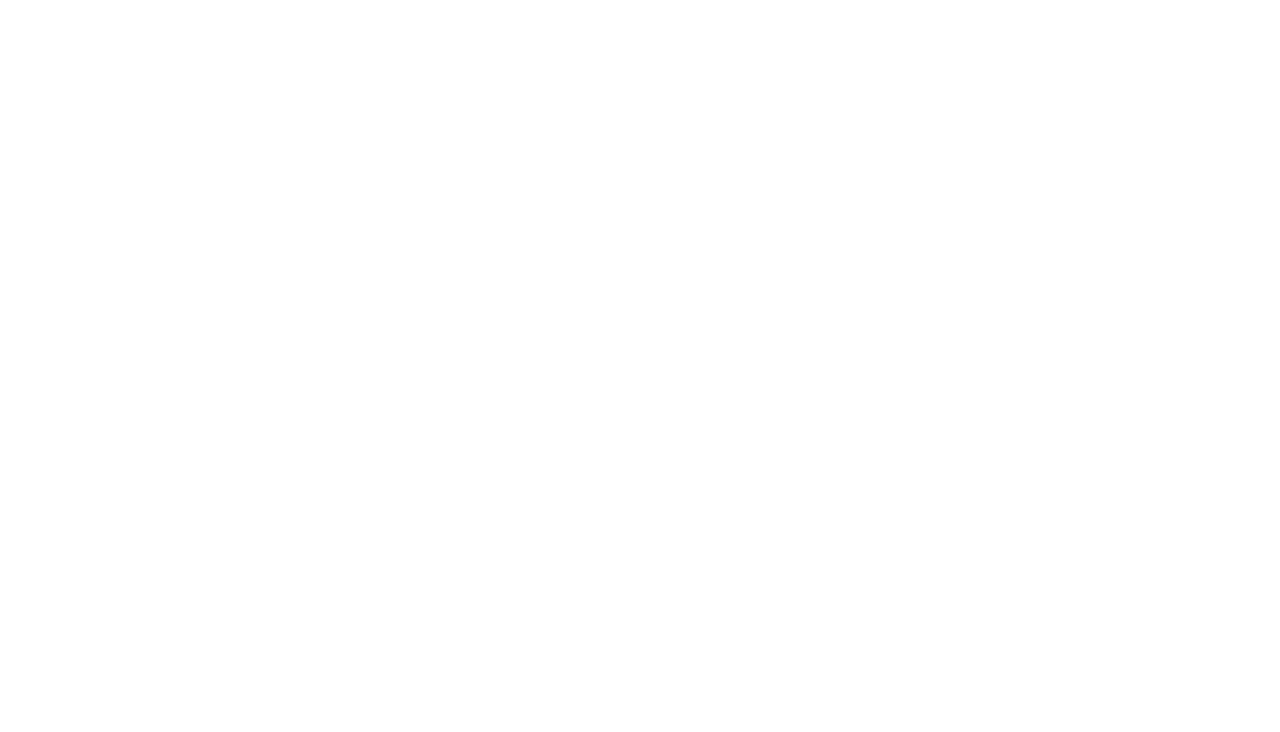
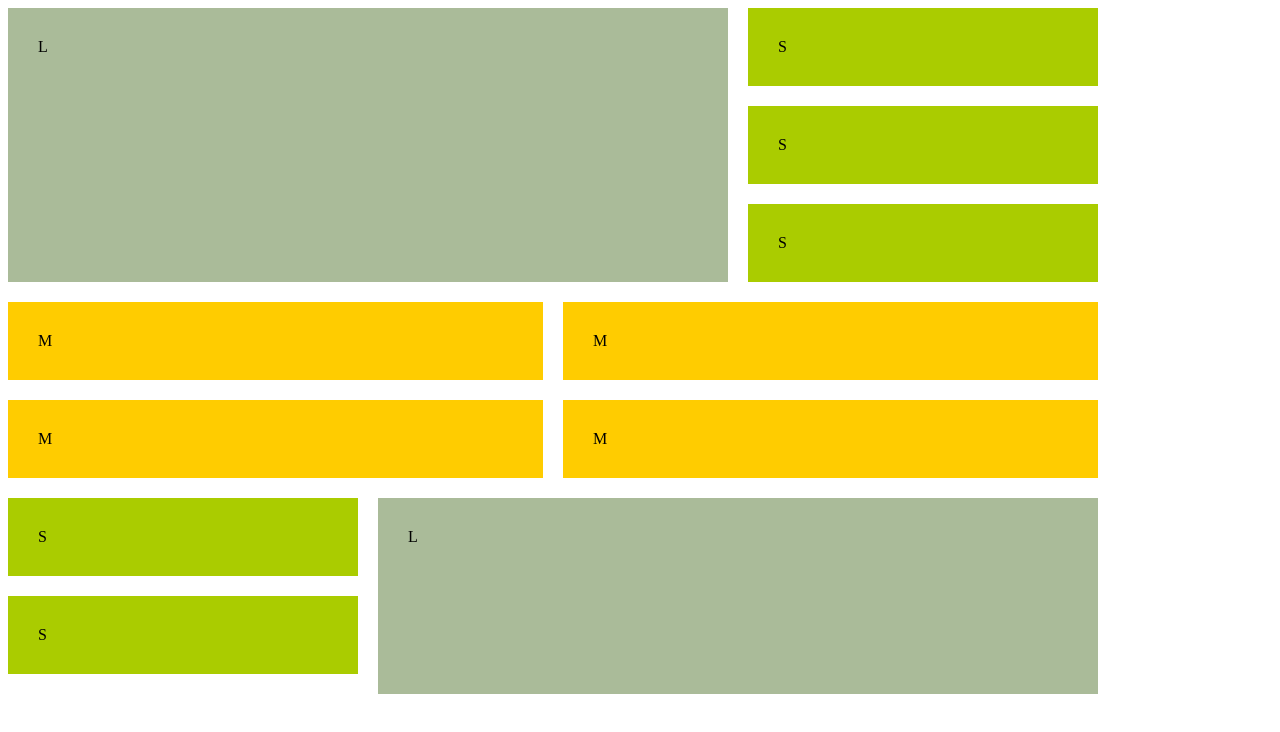
Before and after one commit to Dfurzikova/smarthouse-1, a plain HTML site: page index.html in a window 1280 px wide. Drawn offline with Linux system fonts and the light colour scheme.

Commit message:
Добавила прототип сетки карточек

```diff
--- a/index.css
+++ b/index.css
@@ -0,0 +1,31 @@
+.container {
+  display: grid;
+  grid-template-columns: repeat(6, 165px);
+  /*   grid-template-columns: repeat(auto-fill, 165px); */
+  grid-auto-rows: auto;
+  /*
+    grid-template-rows: 70px 1fr 70px; */
+  grid-gap: 20px;
+  grid-auto-flow: dense;
+}
+
+.item {
+  grid-row: span 1;
+  color: black;
+  padding: 30px;
+}
+.item_s {
+  background-color: #ac0;
+  grid-column: span 2;
+  grid-row: auto;
+}
+.item_m {
+  background-color: #fc0;
+  grid-column: span 3;
+  grid-row: span 2;
+}
+.item_l {
+  background-color: #ab9;
+  grid-column: span 4;
+  grid-row: span 3;
+}
--- a/index.html
+++ b/index.html
@@ -6,10 +6,30 @@
     <link rel="stylesheet" href="index.css">
     <meta charset="utf-8">
     <meta name="viewport" content="width=device-width, initial-scale=1">
+    <meta name="robots" content="noindex">
     <script src="index.js"></script>
 </head>
 
 <body>
+    <div class="page">
+        <div class="header"></div>
+        <div class="content">
+            <div class="container">
+                <div class="item  item_l">L</div>
+                <div class="item  item_s">S</div>
+                <div class="item  item_s">S</div>
+                <div class="item  item_s">S</div>
+                <div class="item  item_m">M</div>
+                <div class="item  item_m">M</div>
+                <div class="item  item_m">M</div>
+                <div class="item  item_m">M</div>
+                <div class="item  item_s">S</div>
+                <div class="item  item_l">L</div>
+                <div class="item  item_s">S</div>
+            </div>
+        </div>
+        <div class="footer"></div>
+    </div>
 </body>
 
 </html>
```
